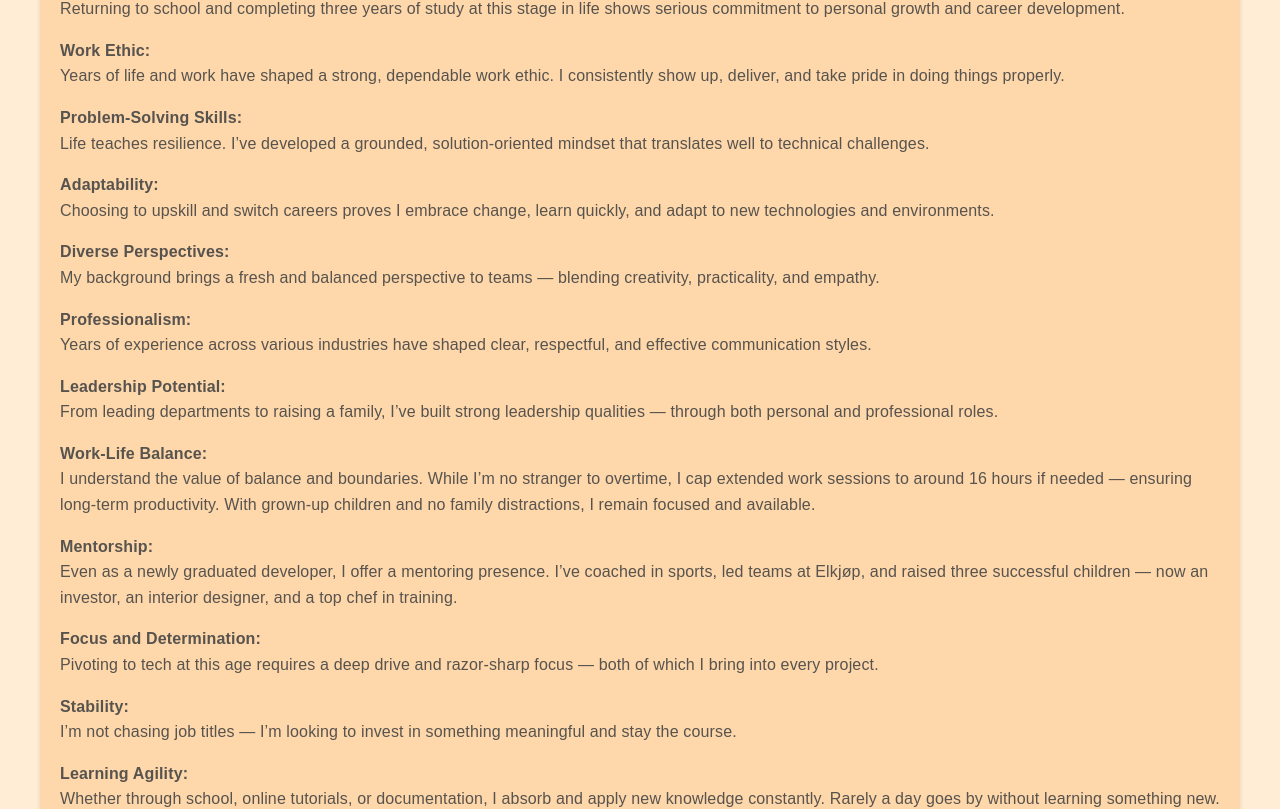
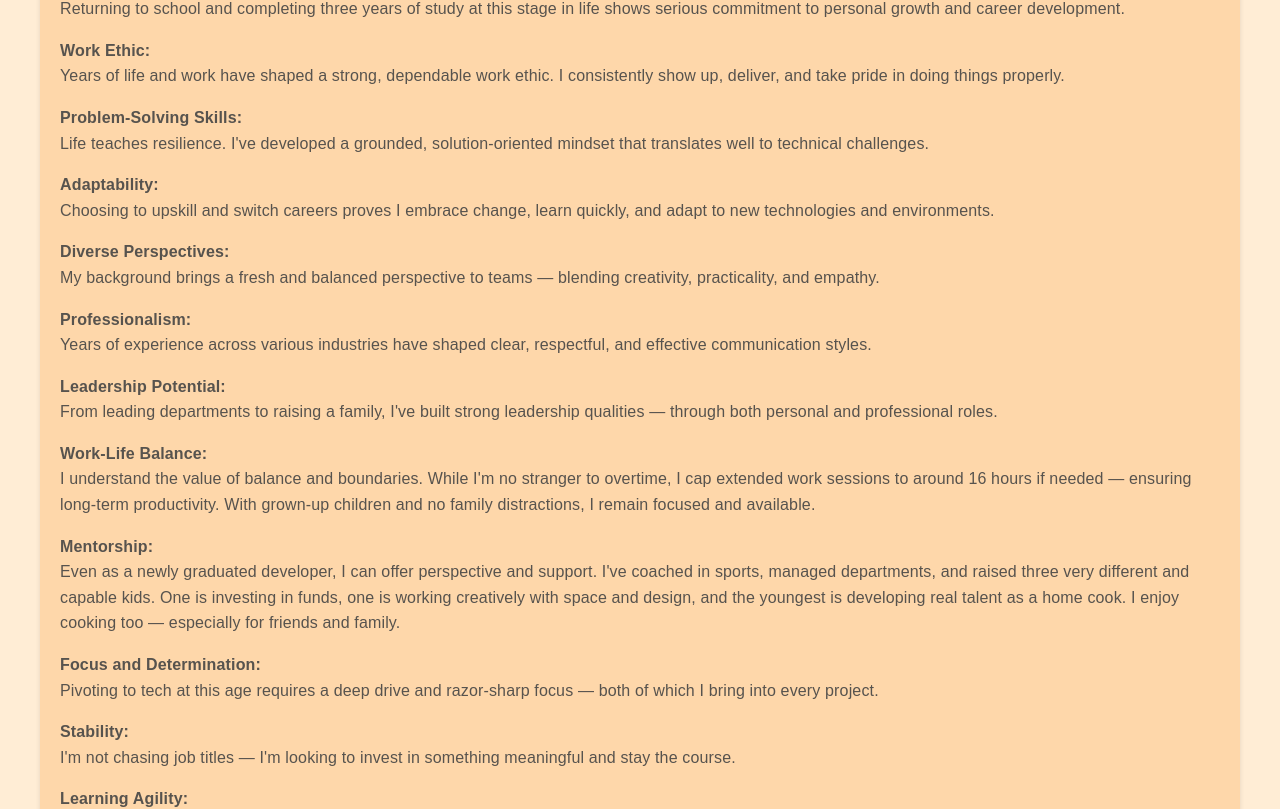
Before and after one commit to runeunhjem/portfolio-2, a React (Vite) app: page /elder in a window 1280 px wide. Shown: the part 493-1302 px from the top of the page. Built offline with nearby package versions, Linux system fonts and the light colour scheme; a web font is replaced by a local one.

Commit message:
Updates elder and application pages

```diff
--- a/src/pages/ApplicationPage/index.jsx
+++ b/src/pages/ApplicationPage/index.jsx
@@ -1,3 +1,8 @@
+/**
+ * ApplicationPage component displays a general job application.
+ *
+ * @returns {JSX.Element} The ApplicationPage component.
+ */
 const ApplicationPage = () => {
   return (
     <div
@@ -21,10 +26,10 @@ const ApplicationPage = () => {
       </p>
 
       <p>
-        I’m excited to submit my application for a position at your company.
-        With a solid foundation in front-end development, a passion for clean
-        code, and a drive for continuous learning, I’m confident I can bring
-        value to your team.
+        I&apos;m excited to submit my application for a position at your
+        company. With a solid foundation in front-end development, a passion for
+        clean code, and a drive for continuous learning, I&apos;m confident I
+        can bring value to your team.
       </p>
 
       <h3 style={{ fontWeight: "bold", marginTop: "1rem" }}>
@@ -51,9 +56,10 @@ const ApplicationPage = () => {
       </h3>
       <p>
         To expand my capabilities and deepen my understanding of back-end
-        development, I’ve also completed a dedicated one-year program focused on
-        databases, APIs, server-side logic, and deployment. This transition
-        reflects my commitment to becoming a truly full-stack developer.
+        development, I&apos;ve also completed a dedicated one-year program
+        focused on databases, APIs, server-side logic, and deployment. This
+        transition reflects my commitment to becoming a truly full-stack
+        developer.
       </p>
 
       <h3 style={{ fontWeight: "bold", marginTop: "1rem" }}>
@@ -62,8 +68,8 @@ const ApplicationPage = () => {
       <p>
         As part of my career transition through NAV, I am currently eligible for
         wage subsidy support. If your company offers a contract, this
-        arrangement could reduce hiring costs without compromising quality —
-        tailored to your specific needs at no extra expense to you.
+        arrangement could reduce hiring costs without compromising quality
+        &mdash; tailored to your specific needs at no extra expense to you.
       </p>
 
       <h3 style={{ fontWeight: "bold", marginTop: "1rem" }}>
@@ -72,22 +78,22 @@ const ApplicationPage = () => {
       <p>
         While I bring life experience to the table, I also bring strong energy
         and focus. I regularly dedicate long hours to learning and development
-        and thrive in fast-paced environments. I’m open to remote work or
+        and thrive in fast-paced environments. I&apos;m open to remote work or
         on-site roles in Kristiansand, flexible with hours, and committed to
         delivering consistent, high-quality results.
       </p>
 
       <h3 style={{ fontWeight: "bold", marginTop: "1rem" }}>Conclusion:</h3>
       <p>
-        I’m eager to bring my enthusiasm, reliability, and growing full-stack
-        skill set into a collaborative team. With my academic background,
-        practical experience, and strong work ethic, I’m confident I can
-        contribute meaningfully to your goals.
+        I&apos;m eager to bring my enthusiasm, reliability, and growing
+        full-stack skill set into a collaborative team. With my academic
+        background, practical experience, and strong work ethic, I&apos;m
+        confident I can contribute meaningfully to your goals.
       </p>
 
       <p>
-        Thank you for your time and consideration. I’d be happy to discuss how I
-        can contribute to your team. Please feel free to reach out at{" "}
+        Thank you for your time and consideration. I&apos;d be happy to discuss
+        how I can contribute to your team. Please feel free to reach out at{" "}
         <a
           href="mailto:runeunhjem@gmail.com"
           style={{ color: "#007bff", textDecoration: "none" }}
--- a/src/pages/WhyChooseElderPage/index.jsx
+++ b/src/pages/WhyChooseElderPage/index.jsx
@@ -1,3 +1,8 @@
+/**
+ * WhyChooseElderPage component displays a few reasons as to why one would choose an elder.
+ *
+ * @returns {JSX.Element} The WhyChooseElderPage component.
+ */
 const WhyChooseElderPage = () => {
   return (
     <div
@@ -42,7 +47,8 @@ const WhyChooseElderPage = () => {
         As a child of the Summer of &apos;69, I bring a wealth of life
         experience and a fresh academic background to the table. I recently
         completed a two-year Front-End Development program and followed it with
-        a one-year Back-End Development track — all finished with top grades.
+        a one-year Back-End Development track &mdash; all finished with top
+        grades.
       </p>
       <p>Here&apos;s why my unique profile makes me a valuable asset:</p>
 
@@ -70,8 +76,8 @@ const WhyChooseElderPage = () => {
         Problem-Solving Skills:
       </h3>
       <p>
-        Life teaches resilience. I’ve developed a grounded, solution-oriented
-        mindset that translates well to technical challenges.
+        Life teaches resilience. I&apos;ve developed a grounded,
+        solution-oriented mindset that translates well to technical challenges.
       </p>
 
       <h3 style={{ fontWeight: "bold", marginTop: "1rem" }}>Adaptability:</h3>
@@ -84,7 +90,7 @@ const WhyChooseElderPage = () => {
         Diverse Perspectives:
       </h3>
       <p>
-        My background brings a fresh and balanced perspective to teams —
+        My background brings a fresh and balanced perspective to teams &mdash;
         blending creativity, practicality, and empathy.
       </p>
 
@@ -100,26 +106,29 @@ const WhyChooseElderPage = () => {
         Leadership Potential:
       </h3>
       <p>
-        From leading departments to raising a family, I’ve built strong
-        leadership qualities — through both personal and professional roles.
+        From leading departments to raising a family, I&apos;ve built strong
+        leadership qualities &mdash; through both personal and professional
+        roles.
       </p>
 
       <h3 style={{ fontWeight: "bold", marginTop: "1rem" }}>
         Work-Life Balance:
       </h3>
       <p>
-        I understand the value of balance and boundaries. While I’m no stranger
-        to overtime, I cap extended work sessions to around 16 hours if needed —
-        ensuring long-term productivity. With grown-up children and no family
-        distractions, I remain focused and available.
+        I understand the value of balance and boundaries. While I&apos;m no
+        stranger to overtime, I cap extended work sessions to around 16 hours if
+        needed &mdash; ensuring long-term productivity. With grown-up children
+        and no family distractions, I remain focused and available.
       </p>
 
       <h3 style={{ fontWeight: "bold", marginTop: "1rem" }}>Mentorship:</h3>
       <p>
-        Even as a newly graduated developer, I offer a mentoring presence. I’ve
-        coached in sports, led teams at Elkjøp, and raised three successful
-        children — now an investor, an interior designer, and a top chef in
-        training.
+        Even as a newly graduated developer, I can offer perspective and
+        support. I&apos;ve coached in sports, managed departments, and raised
+        three very different and capable kids. One is investing in funds, one is
+        working creatively with space and design, and the youngest is developing
+        real talent as a home cook. I enjoy cooking too &mdash; especially for
+        friends and family.
       </p>
 
       <h3 style={{ fontWeight: "bold", marginTop: "1rem" }}>
@@ -127,13 +136,13 @@ const WhyChooseElderPage = () => {
       </h3>
       <p>
         Pivoting to tech at this age requires a deep drive and razor-sharp focus
-        — both of which I bring into every project.
+        &mdash; both of which I bring into every project.
       </p>
 
       <h3 style={{ fontWeight: "bold", marginTop: "1rem" }}>Stability:</h3>
       <p>
-        I’m not chasing job titles — I’m looking to invest in something
-        meaningful and stay the course.
+        I&apos;m not chasing job titles &mdash; I&apos;m looking to invest in
+        something meaningful and stay the course.
       </p>
 
       <h3 style={{ fontWeight: "bold", marginTop: "1rem" }}>
@@ -147,8 +156,8 @@ const WhyChooseElderPage = () => {
 
       <h3 style={{ fontWeight: "bold", marginTop: "1rem" }}>Empathy:</h3>
       <p>
-        Life experience has taught me to understand others — a trait that boosts
-        collaboration, teamwork, and client satisfaction.
+        Life experience has taught me to understand others &mdash; a trait that
+        boosts collaboration, teamwork, and client satisfaction.
       </p>
     </div>
   );
```
